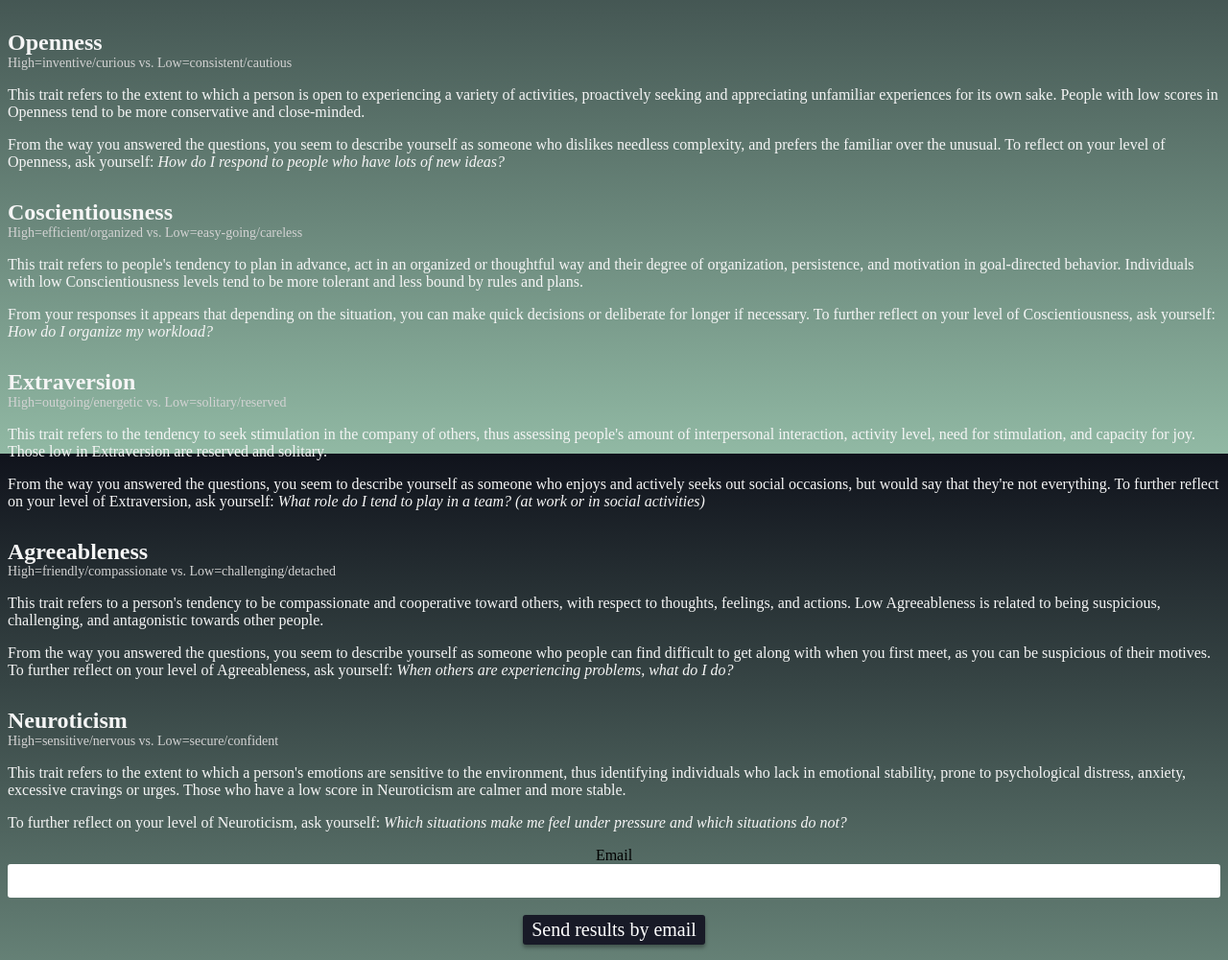
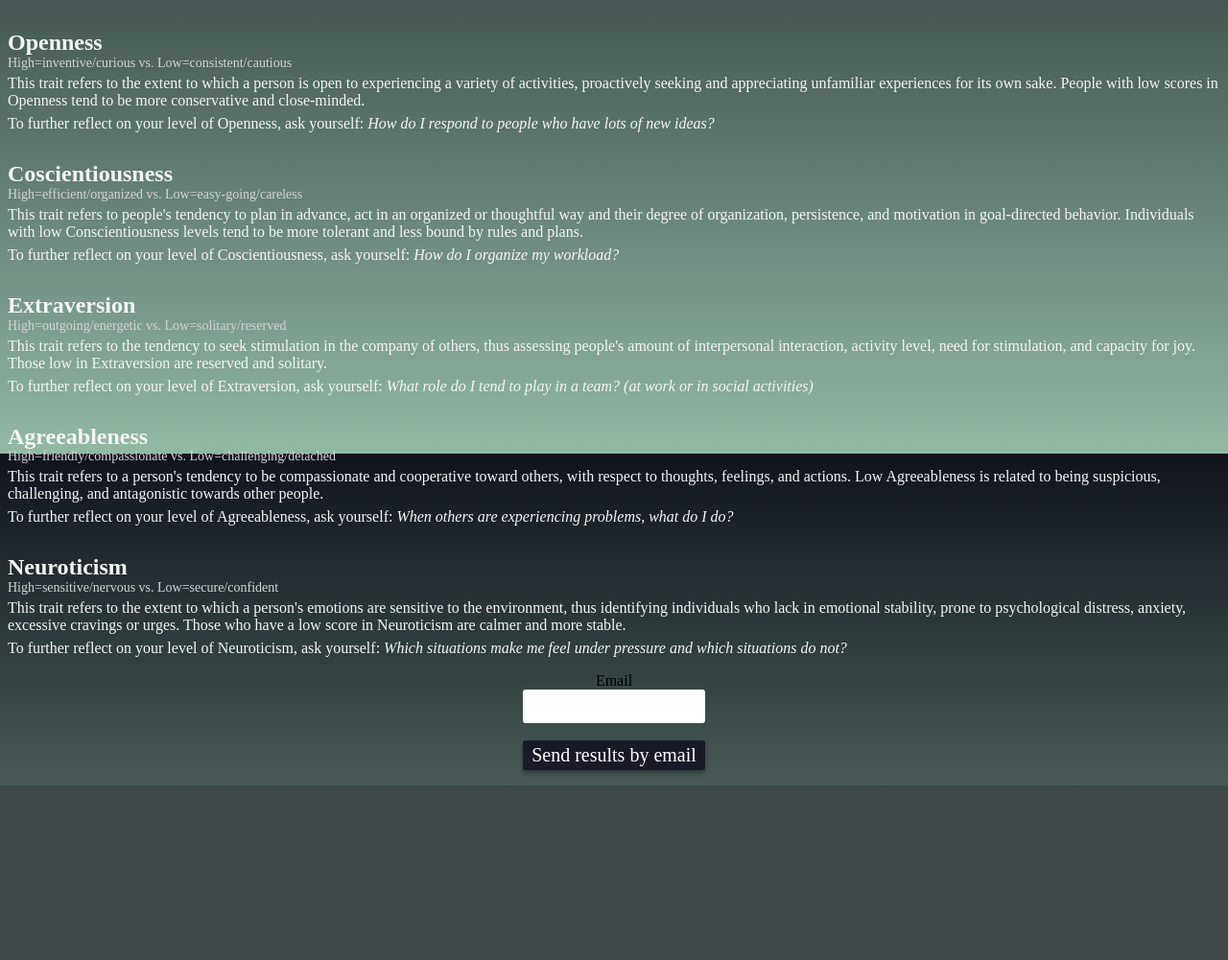
Before and after one commit to micheledinanni/miniIPIP_test, a Django app: template templates/myapp/evaluation.html in a window 1280 px wide. Shown: the part 327-1328 px from the top of the page at 96% size. After the commit the page ends 1146 px from the top, so only its background shows below. Run offline with Django 3.2, Linux system fonts and the light colour scheme; the template is opened without the code that fills it, so the values that code supplies are empty; parts of the project's set-up code (start-up, migrations or seed data) failed here and were passed over.

Commit message:
CSS updates to reduce vertical spacing in evaluation

```diff
--- a/templates/myapp/evaluation.html
+++ b/templates/myapp/evaluation.html
@@ -70,13 +70,17 @@
         margin-top: -20px;
         color: lightgrey;
     }
+    p[id="description"]{
+        margin-top: -10px;
+        text-align: left;
+    }
     .info{
         background-color: whitesmoke;
         border-radius: 3px;
     }
     input[id="email_string"] {
             height: 35px;
-            width: 100%;
+            width: 15%;
             line-height: 1.42857143;
             font-size: 14px;
             border: 0;
@@ -109,48 +113,46 @@
 
     <h2 align="left">Openness</h2>
         <p id="content" align="left"> High=inventive/curious vs. Low=consistent/cautious</p>
-        <p align="left">
+        <p id="description">
             This trait refers to the extent to which a person is open to experiencing a variety of activities, proactively seeking and appreciating unfamiliar experiences for its own sake. People with low scores in Openness tend to be more conservative and close-minded. </p>
-        <p align="left">
-        From the way you answered the questions, you seem to describe yourself as someone who dislikes needless complexity, and prefers the familiar over the unusual. To reflect on your level of Openness, ask yourself:  <em>How do I respond to people who have lots of new ideas?</em>
+        <p id="description">
+            To further reflect on your level of Openness, ask yourself:  <em>How do I respond to people who have lots of new ideas?</em>
         </p>
 
     <h2 align="left">Coscientiousness</h2>
         <p id="content" align="left"> High=efficient/organized vs. Low=easy-going/careless</p>
-        <p align="left">
+        <p id="description">
             This trait refers to people's tendency to plan in advance, act in an organized or thoughtful way and their degree of organization, persistence, and motivation in goal-directed behavior.  Individuals with low Conscientiousness levels tend to be more tolerant and less bound by rules and plans. </p>
-        <p align="left">
-        From your responses it appears that depending on the situation, you can make quick decisions or deliberate for longer if necessary. To further reflect on your level of Coscientiousness, ask yourself: <em>How do I organize my workload?</em>
+        <p id="description">
+            To further reflect on your level of Coscientiousness, ask yourself: <em>How do I organize my workload?</em>
         </p>
 
     <h2 align="left">Extraversion</h2>
         <p align="left" id="content">High=outgoing/energetic vs. Low=solitary/reserved</p>
-        <p align="left">
-        This trait refers to the tendency to seek stimulation in the company of others, thus assessing people's amount of interpersonal interaction, activity level, need for stimulation, and capacity for joy. Those low in Extraversion are reserved and solitary.
+        <p id="description">
+            This trait refers to the tendency to seek stimulation in the company of others, thus assessing people's amount of interpersonal interaction, activity level, need for stimulation, and capacity for joy. Those low in Extraversion are reserved and solitary.
         </p>
-    <p align="left">
-        From the way you answered the questions, you seem to describe yourself as someone who enjoys
-        and actively seeks out social occasions, but would say that they're not everything. To further reflect on your level of Extraversion, ask yourself:  <em> What role do I tend to play in a team? (at work or in social activities)</em>
-    </p>
+        <p id="description">
+            To further reflect on your level of Extraversion, ask yourself:  <em> What role do I tend to play in a team? (at work or in social activities)</em>
+        </p>
 
     <h2 align="left">Agreeableness</h2>
         <p align="left" id="content">High=friendly/compassionate vs. Low=challenging/detached</p>
-        <p align="left">
+        <p id="description">
             This trait refers to a person's tendency to be compassionate and cooperative toward others, with respect to thoughts, feelings, and actions. Low Agreeableness is related to being suspicious, challenging, and antagonistic towards other people.
         </p>
-    <p align="left">
-        From the way you answered the questions, you seem to describe yourself as someone who people can find
-        difficult to get along with when you first meet, as you can be suspicious of their motives. To further reflect on your level of Agreeableness, ask yourself:  <em>When others are experiencing problems, what do I do?</em>
-    </p>
+        <p id="description">
+            To further reflect on your level of Agreeableness, ask yourself:  <em>When others are experiencing problems, what do I do?</em>
+        </p>
 
         <h2 align="left">Neuroticism</h2>
         <p align="left" id="content">High=sensitive/nervous vs. Low=secure/confident</p>
-        <p align="left">
+        <p id="description">
             This trait refers to the extent to which a person's emotions are sensitive to the environment, thus identifying individuals who lack in emotional stability, prone to psychological distress, anxiety, excessive cravings or urges. Those who have a low score in Neuroticism are calmer and more stable.
         </p>
-    <p align="left">
-        To further reflect on your level of Neuroticism, ask yourself: <em>Which situations make me feel under pressure and which situations do not?</em>
-    </p>
+        <p id="description">
+            To further reflect on your level of Neuroticism, ask yourself: <em>Which situations make me feel under pressure and which situations do not?</em>
+        </p>
 </div>
 <div align="center"><p></p>
     <form method="post">
```
